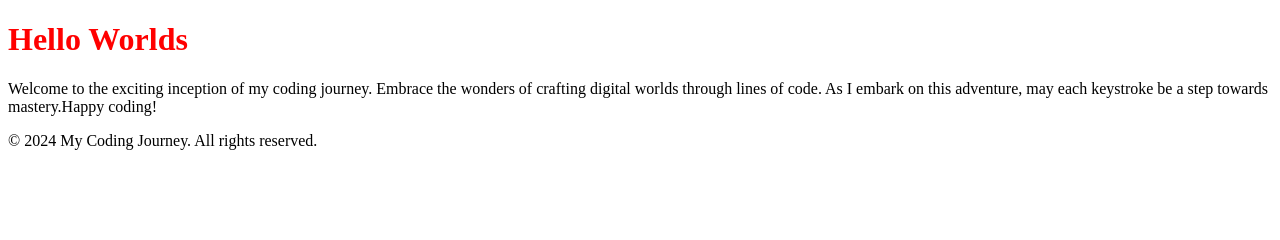
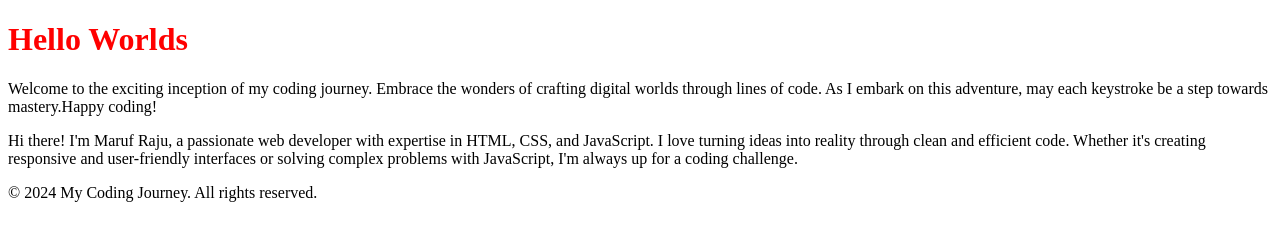
Before and after one commit to Maruf-Raju-pro/git-githubPractice, a plain HTML site: page index.html in a window 1280 px wide. Drawn offline with Linux system fonts and the light colour scheme.

Commit message:
added about me section

```diff
--- a/index.html
+++ b/index.html
@@ -9,6 +9,12 @@
 <body>
     <h1>Hello Worlds</h1>
     <p>Welcome to the exciting inception of my coding journey. Embrace the wonders of crafting digital worlds through lines of code. As I embark on this adventure, may each keystroke be a step towards mastery.Happy coding!</p>
+    <p>
+        Hi there! I'm Maruf Raju, a passionate web developer with expertise in HTML, CSS, and JavaScript.
+        I love turning ideas into reality through clean and efficient code.
+        Whether it's creating responsive and user-friendly interfaces or solving complex problems with JavaScript, I'm always up for a coding challenge.
+    </p>
+
 
 
 
```
